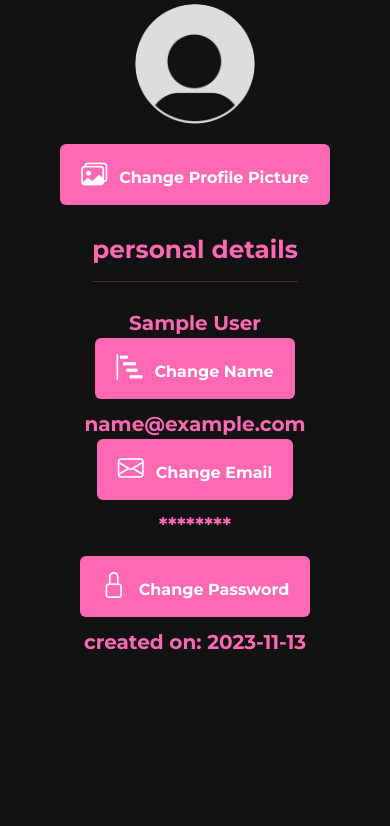
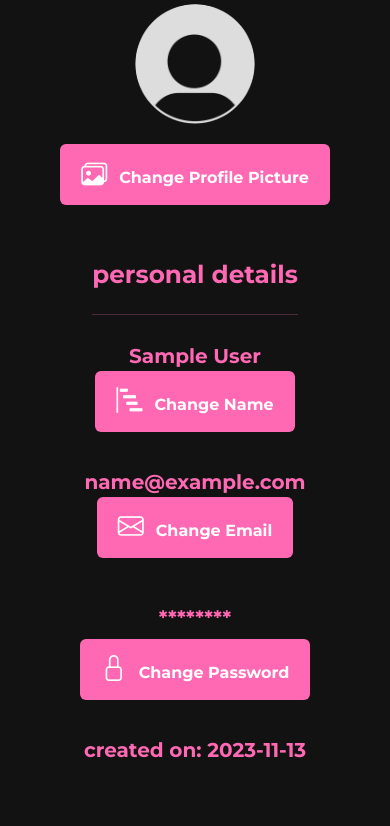
Before and after one commit to jaydeep080805/ToDoey, a Flask app: page /profile in a window 390 px wide. Shown: the part 161-987 px from the top of the page. Before the commit the page ends 811 px from the top, so only its background shows below. Run offline with Flask 3, Linux system fonts and the light colour scheme; the visitor is signed in with stand-in values (Sample User, id 1); data comes from the database, SQL or seed files in the repository; some libraries are stand-ins or nearby versions.

Commit message:
added some styling for the profile page

```diff
--- a/ToDoey/static/css/styles.css
+++ b/ToDoey/static/css/styles.css
@@ -264,14 +264,21 @@ body {
 }
 
 /* so the password text which is just (****) can be next to the button */
-.profile-info p {
+.profile-info p#password-text {
     float: left;
+    transform: translate(0px, 10px);
 }
 
 /* sets the colour of the a tag nested in the buttons */
 .profile-info button a {
     color: white;
     text-decoration: none; /* Removes underline from links */
+}
+
+.test {
+    display: flex;
+    flex-direction: column;
+    padding-top: 20px;
 }
 
 /* the button next to the user's info (change name, email, etc.) */
@@ -438,6 +445,7 @@ ul .bi:hover {
         font-size: 22px;
     }
 
+    /* make the date input centered on mobile */
     .form-element-styling {
         align-self: center;
     }
@@ -449,10 +457,11 @@ ul .bi:hover {
     }
 
     /* make the password text centered */
-    .profile-info {
+    .profile-container .profile-info {
         display: flex;
         flex-direction: column;
         align-items: center;
+        margin-bottom: 25px;
     }
 
     /* set a smaller profile picture size */
```
